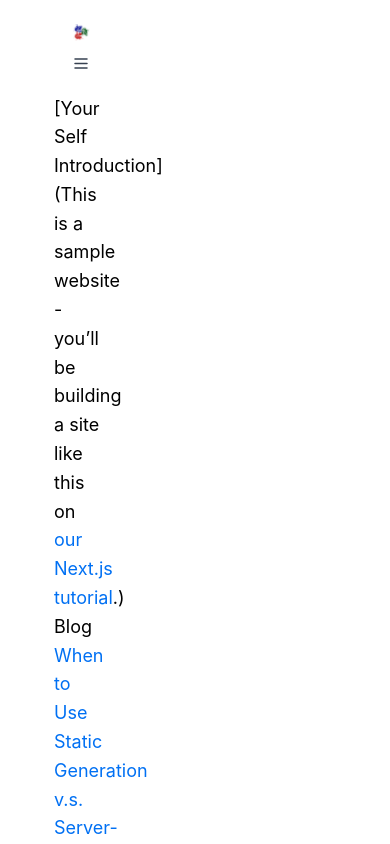
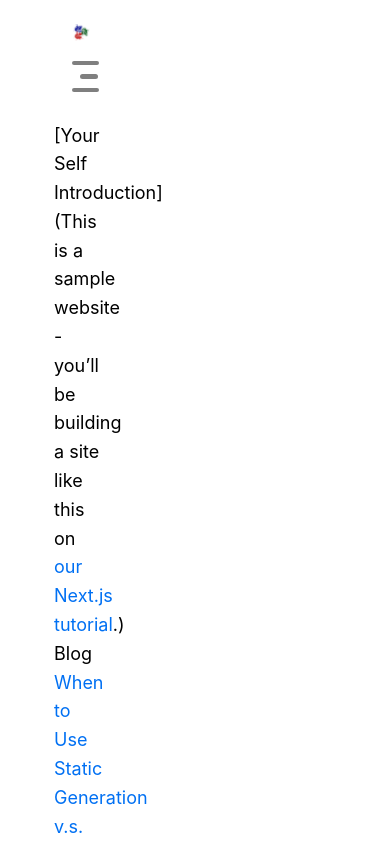
Before and after one commit to ynotGit/ynotNext, a Next.js app: page / in a window 390 px wide. Shown: the top 844 px of the page. Built offline with nearby package versions, Linux system fonts and the light colour scheme.

Commit message:
updated responsive nav, abstracted header into own component

```diff
--- /dev/null
+++ b/components/header.js
@@ -0,0 +1,80 @@
+
+import { useState, useEffect } from 'react';
+import Image from 'next/image';
+import Link from 'next/link';
+
+export default function Nav() {
+    const [isOpen, setIsOpen] = useState(false);
+    const hamburgerLineTopBottom = `h-1 w-6 my-1 rounded-full bg-black transition ease transform duration-300`;
+    const hamburgerLineMiddle = `h-1 w-4 my-1 ml-1.5 rounded-full bg-black transition ease transform duration-300`;
+
+    useEffect(() => {
+        const button = document.querySelector('#menu-button');
+        const menu = document.querySelector('#menu');
+
+
+        button.addEventListener('click', () => {
+            menu.classList.toggle('hidden');
+        });
+
+    }, []);
+    return (
+        <header>
+            <nav className="flex flex-wrap items-center justify-between w-full py-4 md:py-0 px-4 text-lg text-gray-700 bg-white">
+                <div>
+                    <a href="#">
+                        <Image
+                            src="/images/logo-white.png"
+                            alt="Picture of the author"
+                            width={70}
+                            height={70}
+                        />
+                    </a>
+                </div>
+
+                <button
+                    id="menu-button"
+                    className="flex flex-col h-12 w-12 justify-center items-center group md:hidden"
+                    onClick={() => setIsOpen(!isOpen)}
+                >
+                    <div
+                        className={`${hamburgerLineTopBottom} ${isOpen
+                            ? "rotate-45 translate-y-3 opacity-50 group-hover:opacity-100"
+                            : "opacity-50 group-hover:opacity-100"
+                            }`}
+                    />
+                    <div className={`${hamburgerLineMiddle} ${isOpen ? "opacity-0" : "opacity-50 group-hover:opacity-100"}`} />
+                    <div
+                        className={`${hamburgerLineTopBottom} ${isOpen
+                            ? "-rotate-45 -translate-y-3 opacity-50 group-hover:opacity-100"
+                            : "opacity-50 group-hover:opacity-100"
+                            }`}
+                    />
+                </button>
+
+                <div className="hidden w-full md:flex md:items-center md:w-auto" id="menu">
+                    <ul className="pt-4 text-base text-gray-700 md:flex md:justify-between md:pt-0">
+                        <li className="p-1 text-right">
+                            <Link className="md:p-4 py-2 block hover:text-purple-400" href="#"
+                            >About</Link>
+                        </li>
+                        <li className="p-1 text-right">
+                            <Link className="md:p-4 py-2 block hover:text-purple-400" href="#"
+                            >Services</Link>
+                        </li>
+                        <li className="p-1 text-right">
+                            <Link className="md:p-4 py-2 block hover:text-purple-400" href="#"
+                            >Blog</Link>
+                        </li>
+                        <li className="p-1 text-right">
+                            <Link
+                                className="md:p-4 py-2 block hover:text-purple-400 text-purple-500"
+                                href="#"
+                            >Contact</Link>
+                        </li>
+                    </ul>
+                </div>
+            </nav>
+        </header>
+    )
+}
--- a/components/layout.js
+++ b/components/layout.js
@@ -1,6 +1,6 @@
 import Head from 'next/head';
 import Link from 'next/link';
-import Nav from '../components/nav'
+import Header from '../components/header'
 
 export const siteTitle = 'Y Not Innovate';
 
@@ -17,9 +17,9 @@ export default function Layout({ children, home }) {
                 <meta name="twitter:card" content="summary_large_image" />
             </Head>
 
-            <header className="grid grid-cols-1">
-                <Nav />
-            </header>
+
+            <Header className="grid grid-cols-1" />
+
 
             <main>{children}</main>
             {!home && (
--- a/components/nav.js
+++ /dev/null
@@ -1,70 +0,0 @@
-
-import { useEffect } from 'react';
-import Image from 'next/image';
-import Link from 'next/link';
-
-export default function Nav() {
-    useEffect(() => {
-        const button = document.querySelector('#menu-button');
-        const menu = document.querySelector('#menu');
-
-
-        button.addEventListener('click', () => {
-            menu.classList.toggle('hidden');
-        });
-
-    }, []);
-    return (
-        <nav className="flex flex-wrap items-center justify-between w-full py-4 md:py-0 px-4 text-lg text-gray-700 bg-white">
-            <div>
-                <a href="#">
-                    <Image
-                        src="/images/logo-white.png"
-                        alt="Picture of the author"
-                        width={70}
-                        height={70}
-                    />
-                </a>
-            </div>
-
-            <svg
-                xmlns="http://www.w3.org/2000/svg"
-                id="menu-button"
-                className="h-6 w-6 cursor-pointer md:hidden block"
-                fill="none"
-                viewBox="0 0 24 24"
-                stroke="currentColor"
-            >
-                <path
-                    strokeLinecap="round"
-                    strokeLinejoin="round"
-                    strokeWidth="2"
-                    d="M4 6h16M4 12h16M4 18h16"
-                />
-            </svg>
-
-            <div className="hidden w-full md:flex md:items-center md:w-auto" id="menu">
-                <ul className="pt-4 text-base text-gray-700 md:flex md:justify-between md:pt-0">
-                    <li className="p-1">
-                        <Link className="md:p-4 py-2 block hover:text-purple-400" href="#"
-                        >About</Link>
-                    </li>
-                    <li className="p-1">
-                        <Link className="md:p-4 py-2 block hover:text-purple-400" href="#"
-                        >Services</Link>
-                    </li>
-                    <li className="p-1">
-                        <Link className="md:p-4 py-2 block hover:text-purple-400" href="#"
-                        >Blog</Link>
-                    </li>
-                    <li className="p-1">
-                        <Link
-                            className="md:p-4 py-2 block hover:text-purple-400 text-purple-500"
-                            href="#"
-                        >Contact</Link>
-                    </li>
-                </ul>
-            </div>
-        </nav>
-    )
-}
--- a/package.json
+++ b/package.json
@@ -11,6 +11,7 @@
     "next": "latest",
     "react": "17.0.2",
     "react-dom": "17.0.2",
+    "react-icons": "^4.4.0",
     "remark": "^14.0.2",
     "remark-html": "^15.0.1"
   },
```
Also changed, not shown: 1 other file (tests, documents, lock files or other folders).
